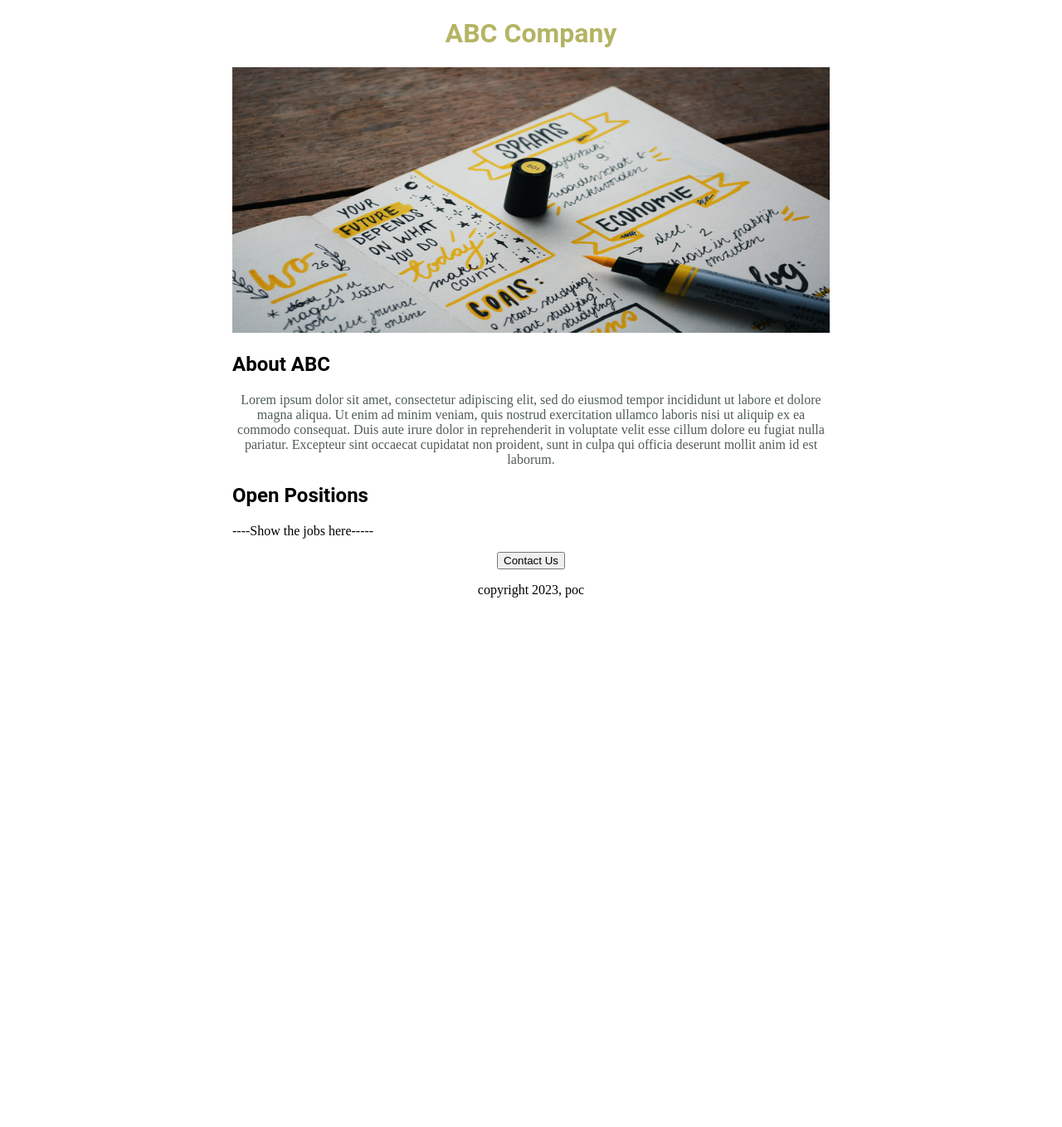
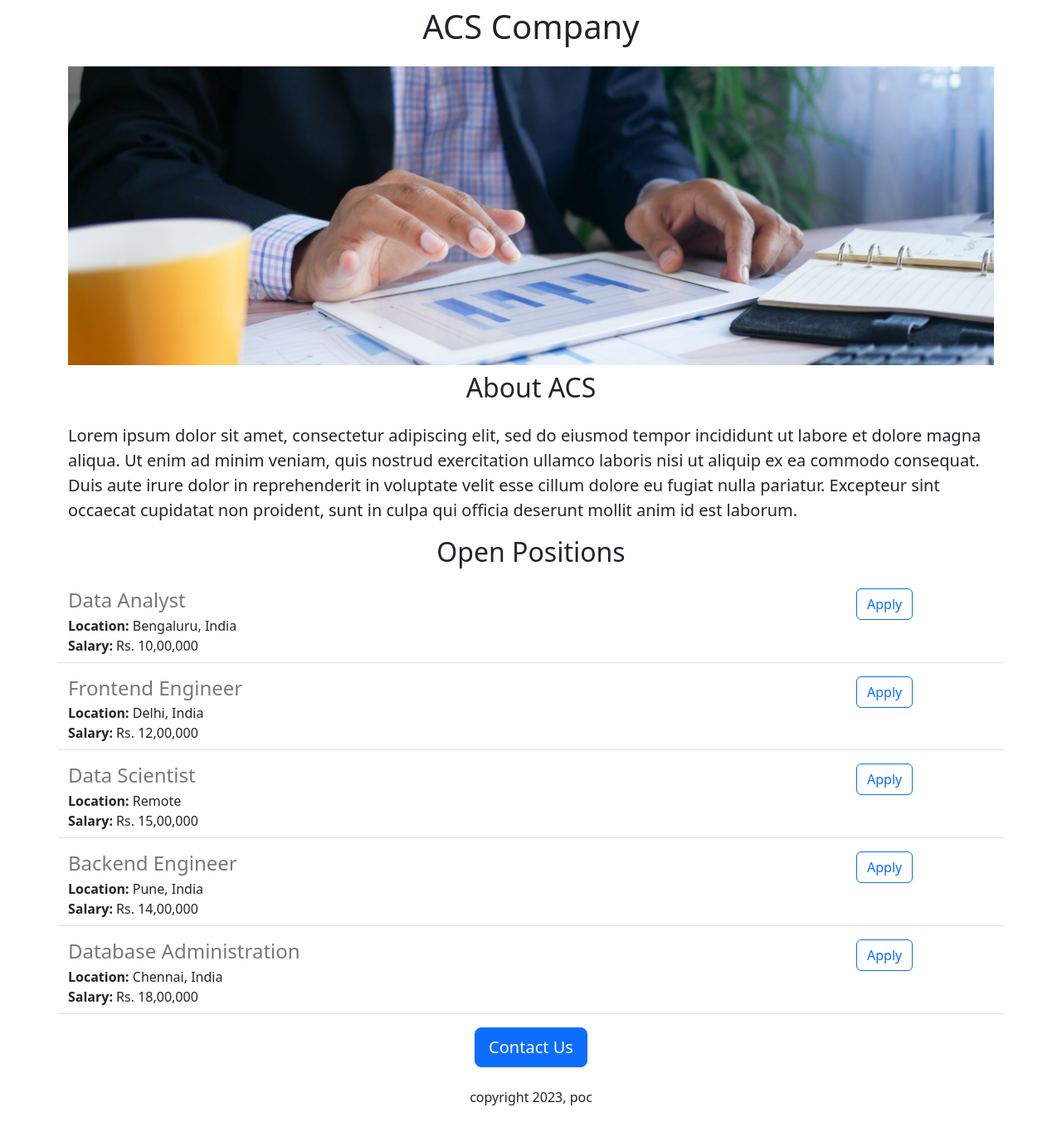
Before and after one commit to Pragya3112/PythonFlaskPoc, a Flask app: page / in a window 1280 px wide. Shown: the whole page at 83% size. Before the commit the page ends 720 px from the top, so only its background shows below. Run offline with Flask 2, Linux system fonts and the light colour scheme.

Commit message:
added route API and dynamic data

```diff
--- a/app.py
+++ b/app.py
@@ -1,11 +1,43 @@
-from flask import Flask, render_template
+from flask import Flask, render_template, jsonify
 
 app = Flask(__name__)
+
+JOBS = [{
+  'id': 1,
+  'title': 'Data Analyst',
+  'location': 'Bengaluru, India',
+  'salary': 'Rs. 10,00,000',
+}, {
+  'id': 2,
+  'title': 'Frontend Engineer',
+  'location': 'Delhi, India',
+  'salary': 'Rs. 12,00,000',
+}, {
+  'id': 3,
+  'title': 'Data Scientist',
+  'location': 'Remote',
+  'salary': 'Rs. 15,00,000',
+}, {
+  'id': 4,
+  'title': 'Backend Engineer',
+  'location': 'Pune, India',
+  'salary': 'Rs. 14,00,000',
+}, {
+  'id': 5,
+  'title': 'Database Administration',
+  'location': 'Chennai, India',
+  'salary': 'Rs. 18,00,000',
+}]
 
 
 @app.route("/")
 def hello_world():
-  return render_template('home.html')
+  return render_template('home.html', jobs=JOBS, company_name='ACS')
+
+
+@app.route("/api/jobs")
+def job_list():
+  return jsonify(JOBS)
 
 
 if (__name__ == '__main__'):
--- a/templates/home.html
+++ b/templates/home.html
@@ -2,39 +2,33 @@
 <html>
   <head>
     <title>Python Flask POC</title>
+<meta charset="utf-8">
+<meta name="viewport" content="width=device-width, initial-scale=1">
+
+    <link href="https://cdn.jsdelivr.net/npm/bootstrap@5.2.0/dist/css/bootstrap.min.css" rel="stylesheet" integrity="sha384-gH2yIJqKdNHPEq0n4Mqa/HGKIhSkIHeL5AyhkYV8i59U5AR6csBvApHHNl/vI1Bx" crossorigin="anonymous">
     <style>
-      h1{
-        font-family: Roboto;
-        text-align: center;
-        color: rgb(180, 180, 100)
-      }
-      h2{
-        font-family: Roboto;
-        color: RGB(180, 180, 100)
-        text-align: center;
-      }
-      .bodytext {
-        font-family: rosybrown;
-        text-align: center;
-        color: RGB(80,90,90)
-      }
-      #container{
-        max-width: 720px;
-        margin: 0 auto 0 auto;
+      #banner{
+        height: 360px;
+        object-fit: cover;
+        width:100%;
       }
     </style>
   </head>
   <body>
-    <div id= "container">
-    <h1>ABC Company</h1>
-    <img id="banner" src="https://pythonflaskpoc.pragya3112.repl.co/static/banner.jpg" height="320" width="100%" />
-    <h2>About ABC</h2>
-    <p class="bodytext">Lorem ipsum dolor sit amet, consectetur adipiscing elit, sed do eiusmod tempor incididunt ut labore et dolore magna aliqua. Ut enim ad minim veniam, quis nostrud exercitation ullamco laboris nisi ut aliquip ex ea commodo consequat. Duis aute irure dolor in reprehenderit in voluptate velit esse cillum dolore eu fugiat nulla pariatur. Excepteur sint occaecat cupidatat non proident, sunt in culpa qui officia deserunt mollit anim id est laborum.</p>
-    <h2>Open Positions</h2>
-    <p>----Show the jobs here-----</p>
-    <div style="text-align:center">
-      <button>Contact Us</button>
-      <p>copyright 2023, poc</p>
+    <div class= "container">
+    <h1 class="text-center mt-2 mb-4">{{company_name}} Company</h1>
+    <img class="img-fluid" id="banner" src="https://pythonflaskpoc.pragya3112.repl.co/static/banner.jpg"  />
+    <h2 class="text-center  mt-2 mb-4">About {{company_name}}</h2>
+    <p class="lead">Lorem ipsum dolor sit amet, consectetur adipiscing elit, sed do eiusmod tempor incididunt ut labore et dolore magna aliqua. Ut enim ad minim veniam, quis nostrud exercitation ullamco laboris nisi ut aliquip ex ea commodo consequat. Duis aute irure dolor in reprehenderit in voluptate velit esse cillum dolore eu fugiat nulla pariatur. Excepteur sint occaecat cupidatat non proident, sunt in culpa qui officia deserunt mollit anim id est laborum.</p>
+    <h2 class="text-center  mt-2 mb-4">Open Positions</h2>
+    <p>
+      {% for job in jobs %}
+      {% include 'jobitem.html' %}
+      {% endfor %}
+      </p>
+    <div class="text-center mt-2 mb-4">
+      <button class="btn btn-primary btn-lg">Contact Us</button>
+      <p class="mt-4">copyright 2023, poc</p>
     </div>
     </div>
   </body>
--- /dev/null
+++ b/templates/jobitem.html
@@ -0,0 +1,17 @@
+
+      <div class="border-bottom row" style="margin-bottom:16px;padding-bottom:8px;">
+        <div class="col-10">
+        <h4 style="color:rgb(120,120,120);margin-bottom:4px;">{{job['title']}}</h4>
+      <div>
+        <b>Location:</b> {{job['location']}}
+      </div>
+        {% if 'salary' in job %}
+        <div>
+          <b>Salary:</b> {{job['salary']}}
+        </div>
+        {% endif %}
+      </div>
+      <div class="col-2">
+        <button type="button" class="btn btn-outline-primary">Apply</button>
+      </div>
+    </div>
```
Also changed, not shown: static/banner.jpg.
